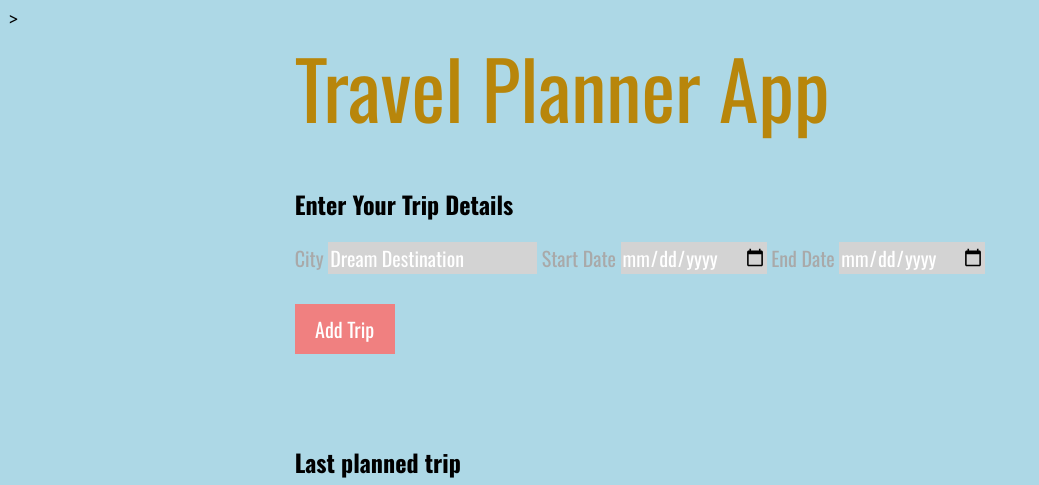
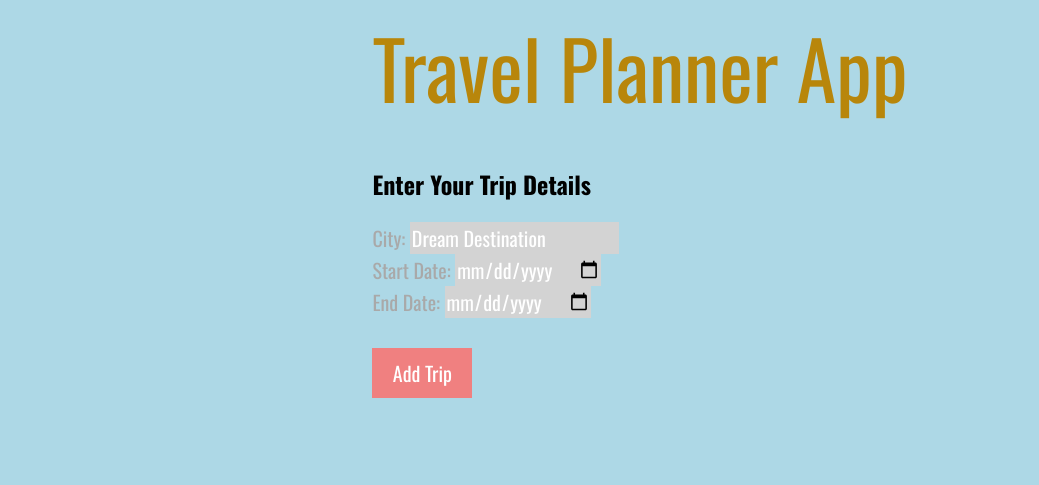
Before and after one commit to nckre/Udacity-FrontendND-Project5-TravelApp, a website built with webpack: page src/client/views/index.html in a window 1280 px wide. Shown: the top 485 px of the page, without its empty margins (0-1039 px from the left). Built offline with nearby package versions, Linux system fonts and the light colour scheme; a web font is replaced by a local one.

Commit message:
Added feedback from review

```diff
--- a/src/client/index.js
+++ b/src/client/index.js
@@ -2,6 +2,9 @@
 import { handleSubmit } from './js/handleSubmit.js'
 import { addTrip } from './js/addTrip.js'
 
+document.addEventListener('DOMContentLoaded', () => {
+  document.getElementById('trip').addEventListener('click', addTrip);
+  });
 
 import './styles/style.scss'
 
--- a/src/client/js/addTrip.js
+++ b/src/client/js/addTrip.js
@@ -1,7 +1,7 @@
 // Search Pixabase for the image of a city and return first result
 const pixabaySearch = async (city) => {
     const pixaKey = "17563206-ffbd8efa2809ee43f7963c9f8";
-    const response = await fetch (`https://pixabay.com/api/?key=${pixaKey}&q=${city}&image_type=photo`);
+    const response = await fetch (`https://pixabay.com/api/?key=${pixaKey}&q=${city}&category=places&image_type=photo`);
     try{
         const searchResults = await response.json();
         const picture = searchResults.hits[0].webformatURL;
@@ -155,8 +155,7 @@ const updateUI = async () => {
   }
 
 // Add a trip to the server & receive the last trip to update UI
-async function addTrip(event){
-    event.preventDefault()
+async function addTrip(){
     const city = document.getElementById('city').value;
     const startDate = document.getElementById('start_date').value;
     const endDate = document.getElementById('end_date').value;
--- a/src/client/views/index.html
+++ b/src/client/views/index.html
@@ -2,9 +2,9 @@
 <html>
 <head>
 <meta charset="UTF-8">
+<meta name="viewport" content="width=320, initial-scale=1">
 <title>Travel Planner App</title>
 <link href="https://fonts.googleapis.com/css?family=Oswald:400,600,700|Ranga:400,700&display=swap" rel="stylesheet">
-<link rel="stylesheet" href="main.css">>
 </head>
  <body>
 <div id = "app">
@@ -13,16 +13,17 @@
   </div>
   <div class ="holder trip">
     <h2>Enter Your Trip Details</h2>
-    City
-    <input type="text" id="city" placeholder="Dream Destination">
-    Start Date
-    <input type="date" id="start_date" placeholder="Travel Start Date">
-    End Date
-    <input type="date" id="end_date" placeholder="Travel End Date">
+    <label for="city">City:</label>
+    <input type="text" id="city" placeholder="Dream Destination" required>
+    <br>
+    <label for="start_date">Start Date:</label>
+    <input type="date" id="start_date" placeholder="Travel Start Date" required>
+    <br>
+    <label for="end_date">End Date:</label>
+    <input type="date" id="end_date" placeholder="Travel End Date" required>
     <br>
     <br>
-    <form class="" onsubmit="return Client.addTrip(event)">
-      <button id="trip" type = "submit" onclick="return Client.addTrip(event)" onsubmit="return Client.addTrip(event)"> Add Trip </button>
+      <button id="trip" type = "submit"> Add Trip </button>
   </div>
   <br>
   <h2>Last planned trip</h2>
--- a/src/server/index.js
+++ b/src/server/index.js
@@ -31,11 +31,6 @@ function listening() {
     console.log(`running on localhost: ${port}`);
 };
 
-// Respond with Project Data when a GET request is made to the homepage
-app.get('/', function (req, res) {
-  res.sendFile('dist/index.html')
-})
-
 app.get('/trips', getTrips)
 function getTrips(req,res){
   console.log(tripData);
--- a/webpack.prod.js
+++ b/webpack.prod.js
@@ -5,6 +5,8 @@ const MiniCssExtractPlugin = require('mini-css-extract-plugin')
 const OptimizeCSSAssetsplugin = require('optimize-css-assets-webpack-plugin')
 const TerserPlugin = require('terser-webpack-plugin')
 const WorkboxPlugin = require('workbox-webpack-plugin')
+const { CleanWebpackPlugin } = require('clean-webpack-plugin');
+
 
 module.exports = {
     entry: './src/client/index.js',
@@ -33,6 +35,7 @@ module.exports = {
             filename: "./index.html",
         }),
         new MiniCssExtractPlugin({filename: '[name].css'}),
-        new WorkboxPlugin.GenerateSW()
+        new WorkboxPlugin.GenerateSW(),
+        new CleanWebpackPlugin(),
     ]
 }
```
